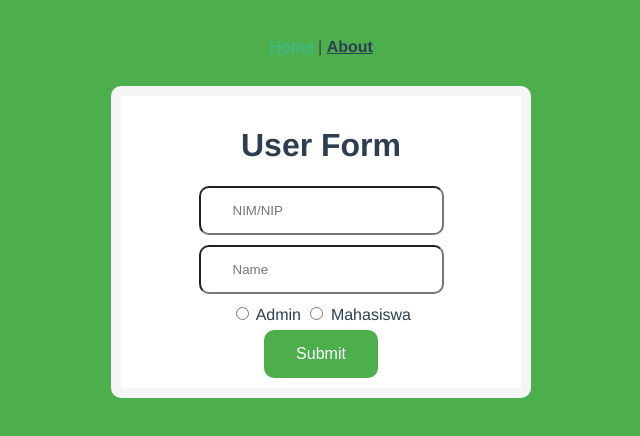
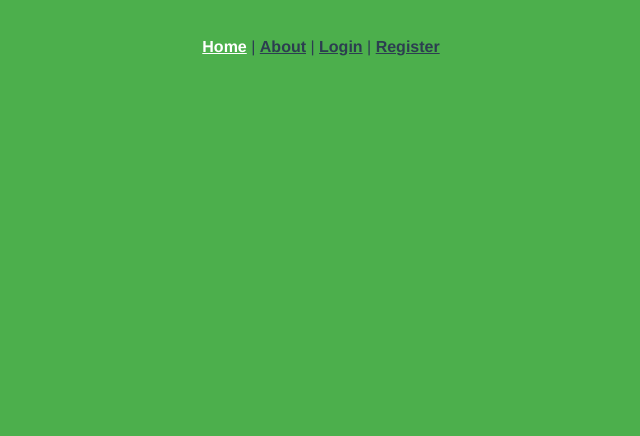
Before and after one commit to elvanalandi/vue-website, a Vue app in the folder vue-typescript/: page / in a window 1280 px wide. Shown: the top 436 px of the page, without its empty margins (319-959 px from the left). Built offline with nearby package versions, Linux system fonts and the light colour scheme.

Commit message:
add login and register

```diff
--- a/vue-typescript/src/App.vue
+++ b/vue-typescript/src/App.vue
@@ -2,7 +2,9 @@
   <div id="app">
     <div id="nav">
       <router-link to="/">Home</router-link> |
-      <router-link to="/about">About</router-link>
+      <router-link to="/about">About</router-link> |
+      <router-link to="/login">Login</router-link> |
+      <router-link to="/register">Register</router-link>
     </div>
     <router-view/>
   </div>
@@ -25,7 +27,7 @@
     color: #2c3e50;
 
     &.router-link-exact-active {
-      color: #42b983;
+      color: #ffffff;
     }
   }
 }
--- a/vue-typescript/src/components/UserForm.vue
+++ b/vue-typescript/src/components/LoginPage.vue
@@ -1,6 +1,6 @@
 <template>
   <div class="user">
-    <h1>User Form</h1>
+    <h1>Login</h1>
     <input type="number" v-model="idForm" placeholder="NIM/NIP">
     <br>
     <input type="text" v-model="nameForm" placeholder="Name">
@@ -8,7 +8,7 @@
     <input type="radio" v-model="roleForm" name="roleForm" value="0"> Admin
     <input type="radio" v-model="roleForm" name="roleForm" value="1"> Mahasiswa
     <br>
-    <button v-on:click="showToConsole()">Submit</button>
+    <button v-on:click="showToConsole()">Login</button>
   </div>
 </template>
 
@@ -18,7 +18,7 @@
   import Admin from './../entity/Admin';
 
   @Component
-  export default class UserForm extends Vue {
+  export default class LoginPage extends Vue {
     private nameForm = "";
     private idForm = "";
     private roleForm = "";
@@ -38,6 +38,13 @@
       }
     }
   }
+
+  export function getData(user): string{
+    var userArray = [];
+    userArray = JSON.parse(localstorage.getItem('userData'));
+    return userArray;
+  }
+
 </script>
 
 <!-- Add "scoped" attribute to limit CSS to this component only -->
--- /dev/null
+++ b/vue-typescript/src/components/RegisterPage.vue
@@ -0,0 +1,72 @@
+<template>
+  <div class="user">
+    <h1>Register</h1>
+    <input type="number" v-model="idForm" placeholder="NIM/NIP">
+    <br>
+    <input type="text" v-model="nameForm" placeholder="Name">
+    <br>
+    <input type="radio" v-model="roleForm" name="roleForm" value="0"> Admin
+    <input type="radio" v-model="roleForm" name="roleForm" value="1"> Mahasiswa
+    <br>
+    <button v-on:click="showToConsole()">Register</button>
+  </div>
+</template>
+
+<script lang="ts">
+  import { Component, Prop, Vue } from 'vue-property-decorator';
+  import Mahasiswa from './../entity/Mahasiswa';
+  import Admin from './../entity/Admin';
+
+  @Component
+  export default class UserForm extends Vue {
+    private nameForm = "";
+    private idForm = "";
+    private roleForm = "";
+    public showToConsole(): void {
+      if (this.roleForm == "0"){
+        const admin: Admin = new Admin();
+        admin.nama = this.nameForm;
+        admin.nip = this.idForm;
+        setData(admin);
+        console.log("Admin",admin);
+      }else if(this.roleForm == "1"){
+        const mahasiswa: Mahasiswa = new Mahasiswa();
+        mahasiswa.nama = this.nameForm;
+        mahasiswa.nim = this.idForm;
+        setData(mahasiswa);
+        console.log("Mahasiswa",mahasiswa);
+      }else{
+        alert("Choose Role!");
+      }
+    }
+  }
+
+  export function setData(user) {
+    var userArray = [];
+    if(JSON.parse(localStorage.getItem('userData')) !== null){
+      userArray = JSON.parse(localStorage.getItem('userData'));
+    }
+    localStorage.removeItem('userData');
+    userArray.push(user);
+    localStorage.setItem('userData', JSON.stringify(userArray));
+  }
+
+</script>
+
+<!-- Add "scoped" attribute to limit CSS to this component only -->
+<style scoped>
+h3 {
+  margin: 40px 0 0;
+}
+ul {
+  list-style-type: none;
+  padding: 0;
+}
+li {
+  display: inline-block;
+  margin: 0 10px;
+}
+a {
+  color: #42b983;
+}
+</style>
--- a/vue-typescript/src/router/index.ts
+++ b/vue-typescript/src/router/index.ts
@@ -1,5 +1,6 @@
 import Vue from 'vue'
 import VueRouter, { RouteConfig } from 'vue-router'
+import { component } from 'vue/types/umd'
 import Home from '../views/Home.vue'
 
 Vue.use(VueRouter)
@@ -17,6 +18,16 @@ const routes: Array<RouteConfig> = [
     // this generates a separate chunk (about.[hash].js) for this route
     // which is lazy-loaded when the route is visited.
     component: () => import(/* webpackChunkName: "about" */ '../views/About.vue')
+  },
+  {
+    path: '/login',
+    name: 'Login',
+    component: () => import(/* webpackChunkName: "about" */ '../views/Login.vue')
+  },
+  {
+    path: '/register',
+    name: 'Register',
+    component: () => import(/* webpackChunkName: "about" */ '../views/Register.vue')
   }
 ]
 
@@ -25,5 +36,8 @@ const router = new VueRouter({
   base: process.env.BASE_URL,
   routes
 })
+router.beforeEach((to, from, next) => {
+
+})
 
 export default router
--- a/vue-typescript/src/views/Home.vue
+++ b/vue-typescript/src/views/Home.vue
@@ -1,17 +1,11 @@
 <template>
   <div class="home">
-    <UserForm/>
+    <h1>This is a home page</h1>
   </div>
 </template>
 
 <script lang="ts">
 import { Component, Vue } from 'vue-property-decorator';
-import UserForm from '@/components/UserForm.vue'; // @ is an alias to /src
 
-@Component({
-  components: {
-    UserForm,
-  },
-})
 export default class Home extends Vue {}
 </script>
--- /dev/null
+++ b/vue-typescript/src/views/Login.vue
@@ -0,0 +1,17 @@
+<template>
+  <div class="login">
+    <LoginPage/>
+  </div>
+</template>
+
+<script lang="ts">
+import { Component, Vue } from 'vue-property-decorator';
+import LoginPage from '@/components/LoginPage.vue'; // @ is an alias to /src
+
+@Component({
+  components: {
+    LoginPage,
+  },
+})
+export default class Home extends Vue {}
+</script>
--- /dev/null
+++ b/vue-typescript/src/views/Register.vue
@@ -0,0 +1,17 @@
+<template>
+  <div class="register">
+    <RegisterPage/>
+  </div>
+</template>
+
+<script lang="ts">
+import { Component, Vue } from 'vue-property-decorator';
+import RegisterPage from '@/components/RegisterPage.vue'; // @ is an alias to /src
+
+@Component({
+  components: {
+    RegisterPage,
+  },
+})
+export default class Home extends Vue {}
+</script>
```
